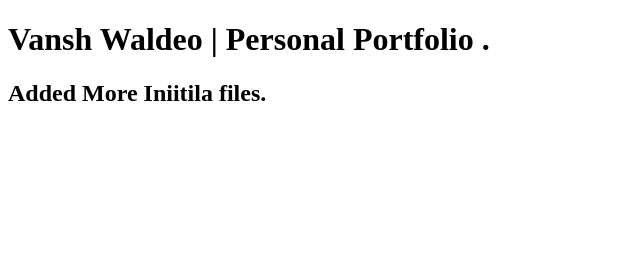
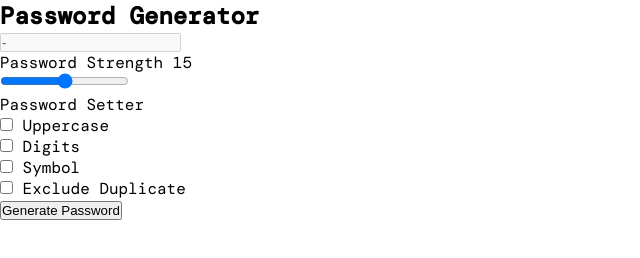
Before and after one commit to VanshKing30/Personal-Portfolio, a plain HTML site: page index.html in a window 1280 px wide. Shown: the whole page, without its empty margins (0-640 px from the left). Drawn offline with nearby package versions, Linux system fonts and the light colour scheme; a web font is replaced by a local one.

Commit message:
Updated structure and add css and js files
I have Update the html file
and added css and js files in the repo

```diff
--- a/index.html
+++ b/index.html
@@ -3,12 +3,77 @@
 <head>
     <meta charset="UTF-8">
     <meta name="viewport" content="width=device-width, initial-scale=1.0">
-    <title>Vansh Waldeo | Full Stack Web Dveloper</title>
+    <title>Password Generator</title>
+    <link rel="stylesheet" href="style.css">
 </head>
 <body>
-    <h1>Vansh Waldeo | Personal Portfolio . </h1>
 
-    <h2>Added More Iniitila files. </h2>
+    <div class="conatiner">
 
+        <div class="mini1-container">
+
+            <h2>Password Generator</h2>
+
+            <div class="mini2-container">
+
+                <div class="input-box">
+                    <input type="text" value="-" disabled>
+                </div>
+
+                <div class="password-slider">
+
+                </div>
+
+                <div class="password-length">
+                    <div class="password-details">
+                        <label for="password-length">Password Strength</label>
+                        <span>15</span>
+                    </div>
+                    <input type="range" min="1" max="15" step="1">
+                </div>
+                <div class="password-setter">
+                    <label class="title">Password Setter</label>
+                    <ul class="options">
+
+                        <li class="option">
+                            <input type="checkbox" id="uppercase">
+                            <label for="uppercase">Uppercase</label>
+                        </li>
+                        <li class="option">
+                            <input type="checkbox" id="digits">
+                            <label for="digits">Digits</label>
+                        </li>
+                        <li class="option">
+                            <input type="checkbox" id="symbols">
+                            <label for="symbols">Symbol</label>
+                        </li>
+                        <li class="option">
+                            <input type="checkbox" id="exclude-dupli">
+                            <label for="exclude-dupli">Exclude Duplicate</label>
+                        </li>
+                    </ul>
+                </div>
+                <button class="generate-btn">Generate Password</button>
+
+
+            </div>
+
+
+
+
+
+
+
+
+
+
+        </div>
+    </div>
+
+
+
+
+
+    <script src="main.js"></script>
 </body>
 </html>
--- /dev/null
+++ b/style.css
@@ -0,0 +1,13 @@
+@import url('https://fonts.googleapis.com/css2?family=DM+Mono:wght@300;400;500&display=swap');
+
+*{
+    margin: 0;
+    padding: 0;
+    box-sizing: border-box;
+    list-style: none;
+    text-decoration: none;
+}
+
+body{
+    font-family: 'DM Mono' , monospace;
+}
```
Also changed, not shown: images/favicon.svg (added), images/real-favicon.png (added), main.js (added).
